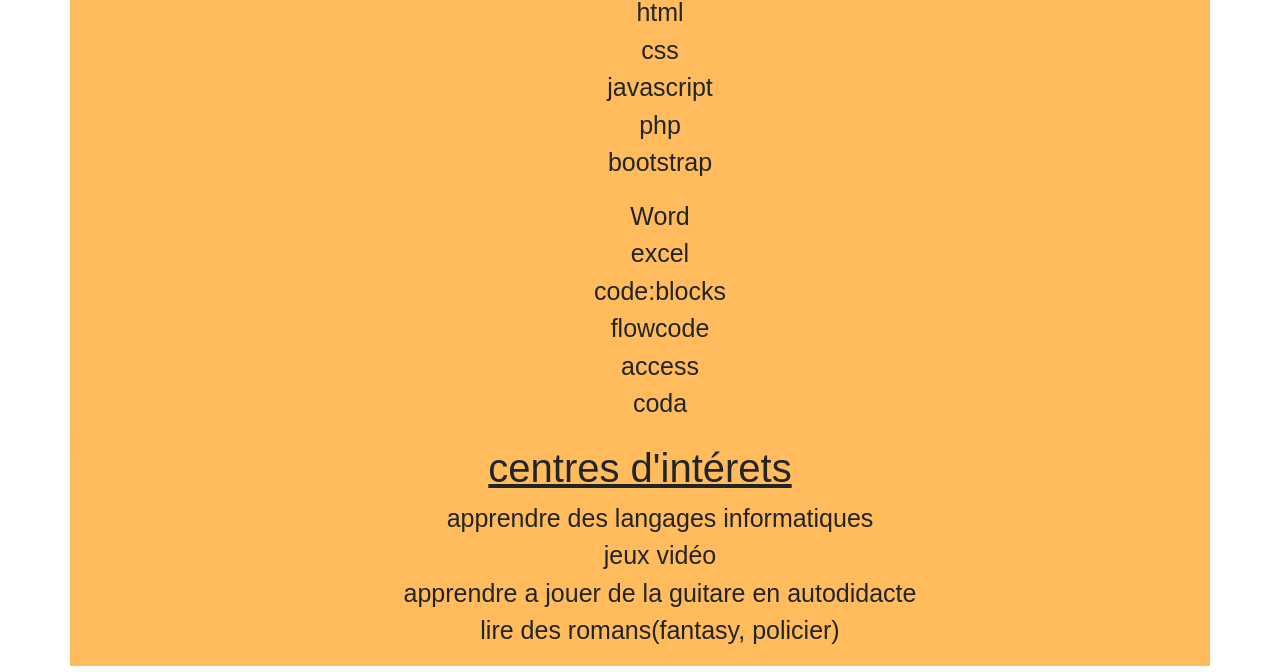
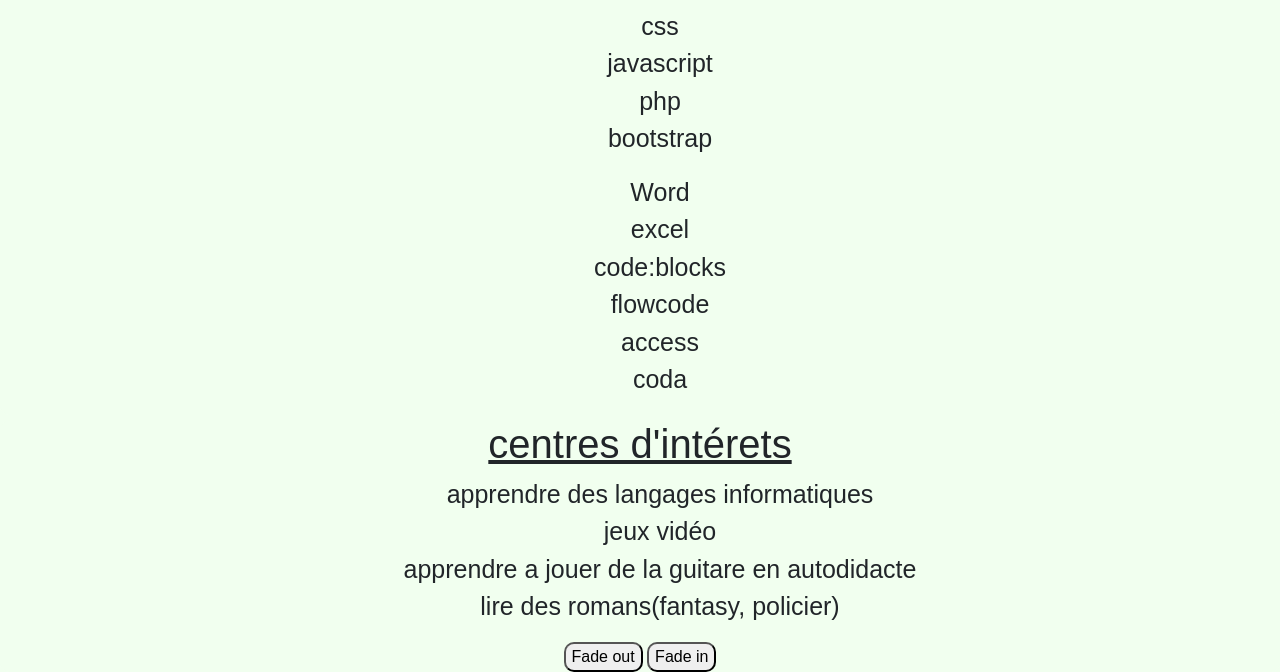
Before and after one commit to alexc21/alexc21.github.io, a plain HTML site: page index.html in a window 1280 px wide. Shown: the part 664-1336 px from the top of the page. Drawn offline with nearby package versions, Linux system fonts and the light colour scheme.

Commit message:
troisieme envoi

```diff
--- a/cv2.css
+++ b/cv2.css
@@ -33,7 +33,7 @@ h1:hover{
 
 }
 div{
-		background-color:#ffbb5c;
+		background-color:#f1ffef;
 
 }
 table{
@@ -48,3 +48,9 @@ th{
         color:red;
         font-size:20px;
 }
+button.btn1{
+     border-radius: 10px;
+}
+button.btn2{
+     border-radius: 10px;
+}
--- a/index.html
+++ b/index.html
@@ -6,10 +6,21 @@
 <link rel="stylesheet" href="https://stackpath.bootstrapcdn.com/bootstrap/4.1.1/css/bootstrap.min.css"
 integrity="sha384-WskhaSGFgHYWDcbwN70/dfYBj47jz9qbsMId/iRN3ewGhXQFZCSftd1LZCfmhktB" crossorigin="anonymous">
 <link href="https://fonts.googleapis.com/css?family=Indie+Flower" rel="stylesheet">
+    <script src="https://ajax.googleapis.com/ajax/libs/jquery/3.3.1/jquery.min.js"></script>
+<script>
+$(document).ready(function(){
+    $(".btn1").click(function(){
+        $(".sg").fadeOut()
+    });
+    $(".btn2").click(function(){
+        $(".sg").fadeIn();
+    });
+});
+</script>
 </head>
 <body>
 
-<div class="container">
+<div class="container-fluid">
 <div class="row">
 	<div class="col-lg-3 col-md-6 col-sm-4">
 		<ul class="gras">
@@ -135,7 +146,8 @@ integrity="sha384-WskhaSGFgHYWDcbwN70/dfYBj47jz9qbsMId/iRN3ewGhXQFZCSftd1LZCfmhk
 			<li class="sg">apprendre a jouer de la guitare en autodidacte</li>
 			<li class="sg">lire des romans(fantasy, policier)</li>
         </ul>
-
+		<button class="btn1">Fade out</button>
+        <button class="btn2">Fade in</button>
 	</div>
 </div>
 </div>
```
